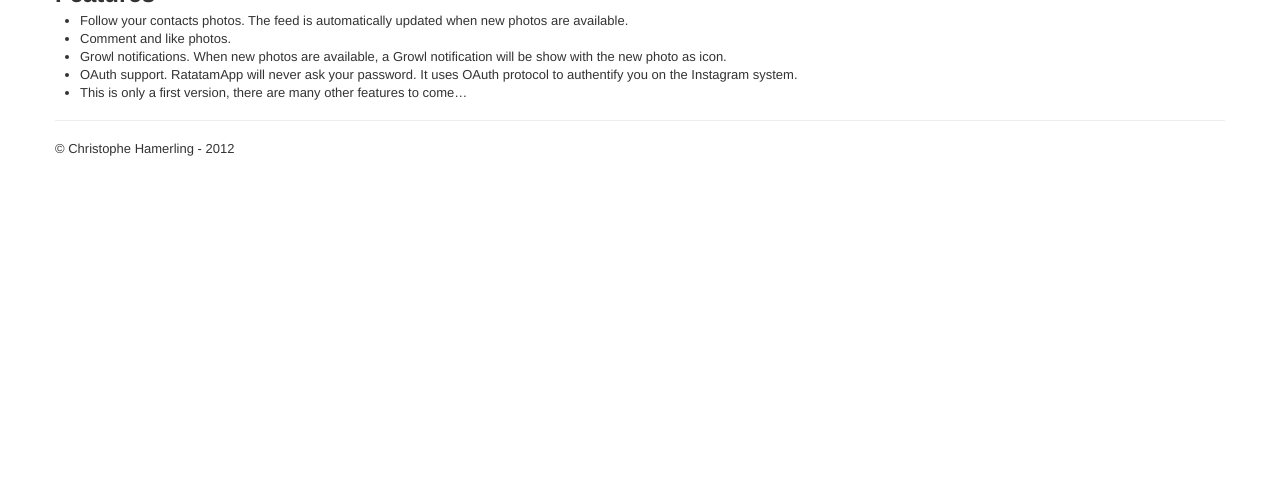
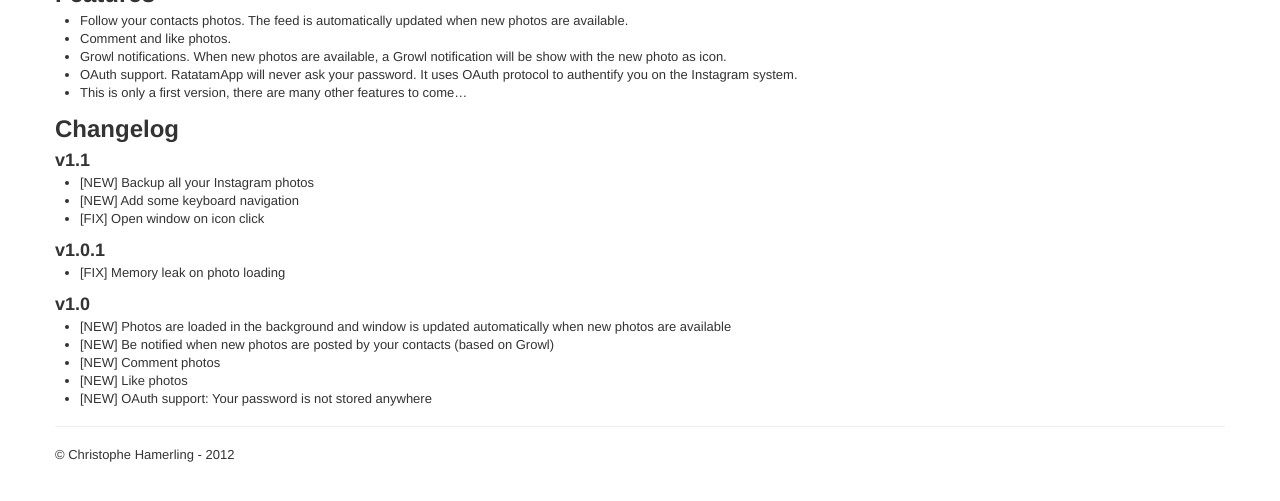
Before and after one commit to chamerling/christophehamerling.com, a Jekyll site: the page built from apps/ratatamapp/index.md, in a window 1280 px wide and 900 px high, scrolled down 685 px, cut to the strip 387-888 px from the top of the window. Built offline with Jekyll 4.4.1, drawn with Linux system fonts in a browser that asks for light colours; Markdown is read by kramdown in place of the engine named in the settings; comment, search, counter and statistics services are not loaded; before the commit the page ends 1279 px from its top, so only the background shows below that.

Commit message:
Add changelog

```diff
--- a/apps/ratatamapp/index.md
+++ b/apps/ratatamapp/index.md
@@ -26,3 +26,19 @@
 - Growl notifications. When new photos are available, a Growl notification will be show with the new photo as icon.
 - OAuth support. RatatamApp will never ask your password. It uses OAuth protocol to authentify you on the Instagram system.
 - This is only a first version, there are many other features to come...
+
+## Changelog
+### v1.1
+- [NEW] Backup all your Instagram photos
+- [NEW] Add some keyboard navigation
+- [FIX] Open window on icon click
+
+### v1.0.1
+- [FIX] Memory leak on photo loading
+
+### v1.0
+- [NEW] Photos are loaded in the background and window is updated automatically when new photos are available
+- [NEW] Be notified when new photos are posted by your contacts (based on Growl)
+- [NEW] Comment photos
+- [NEW] Like photos
+- [NEW] OAuth support: Your password is not stored anywhere
```
